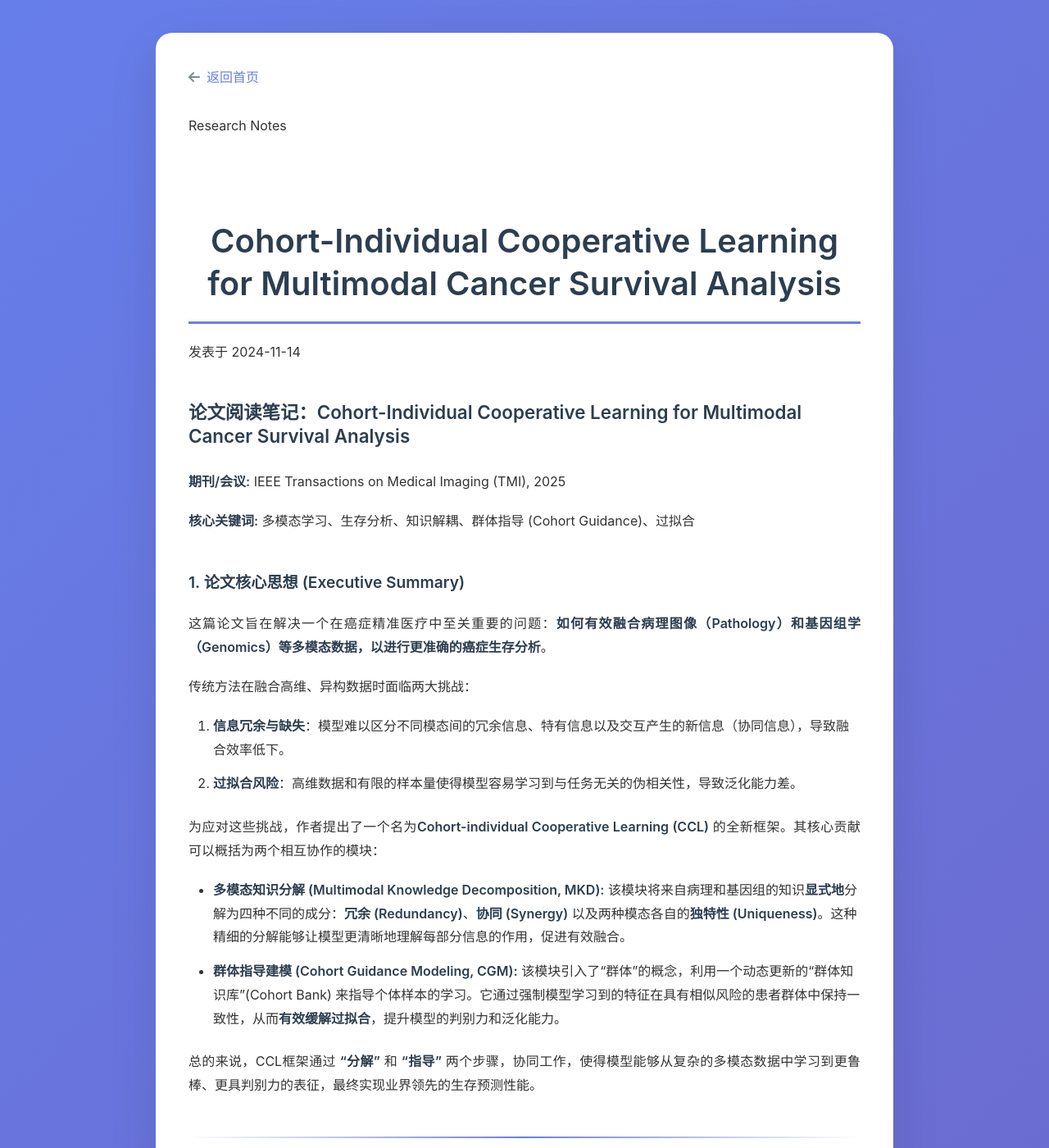
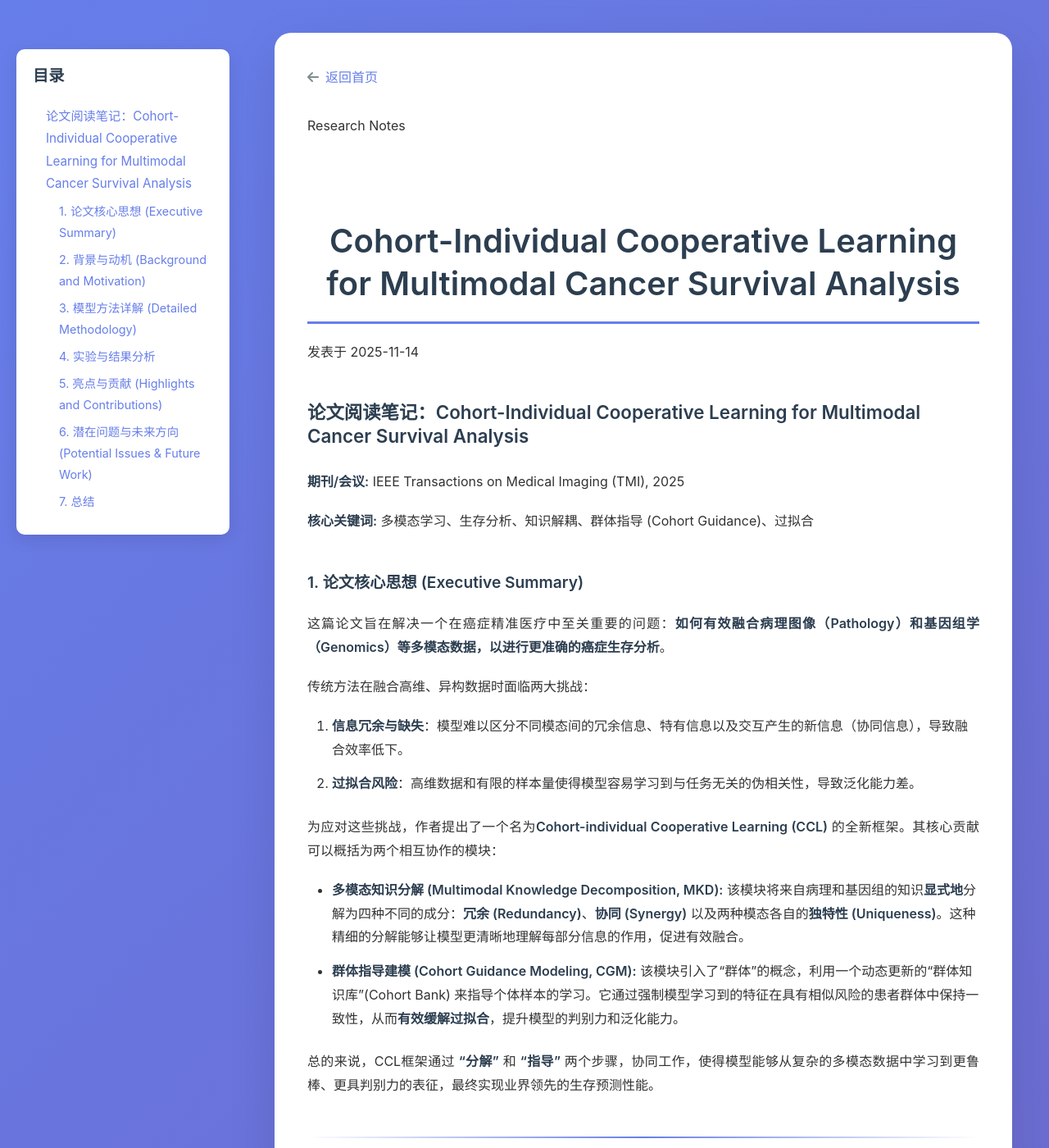
Before and after one commit to hangnum/hangnum.github.io, a Jekyll site: the page built from _posts/2025-11-14-cohort-individual-cooperative-learning.md, in a window 1280 px wide and 1400 px high. Shown: the whole window at 82% size. Built offline with Jekyll 4.4.1, drawn with Linux system fonts in a browser that asks for light colours; a style sheet for code colours, icons or effects is not loaded.

Commit message:
重构文章布局，添加目录导航，优化CSS样式以提升响应式设计

```diff
--- a/_layouts/post.html
+++ b/_layouts/post.html
@@ -2,6 +2,11 @@
 layout: default
 ---
 <div class="post-page">
+  <div class="post-layout">
+    <aside class="section-nav" id="post-section-nav" aria-label="文章目录">
+      <h3>目录</h3>
+      <ul class="toc-list"></ul>
+    </aside>
     <div class="post-container">
       <a href="{{ '/' | relative_url }}" class="back-link">
         <i class="fas fa-arrow-left"></i>
@@ -21,3 +26,47 @@ layout: default
       </article>
     </div>
   </div>
+</div>
+<script>
+document.addEventListener('DOMContentLoaded', () => {
+  const headings = document.querySelectorAll('.post-content h2, .post-content h3, .post-content h4');
+  const nav = document.querySelector('#post-section-nav');
+  if (!nav || headings.length === 0) {
+    if (nav) nav.style.display = 'none';
+    return;
+  }
+  const list = nav.querySelector('.toc-list');
+  const slugify = (text) => {
+    return text
+      .trim()
+      .toLowerCase()
+      .replace(/[\s]+/g, '-')
+      .replace(/[^a-z0-9\u4e00-\u9fa5\-]/g, '')
+      .replace(/-+/g, '-')
+      .replace(/^-|-$/g, '');
+  };
+  headings.forEach((heading, index) => {
+    if (!heading.id) {
+      const generated = slugify(heading.textContent);
+      heading.id = generated || `section-${index + 1}`;
+    }
+    const li = document.createElement('li');
+    const level = heading.tagName.toLowerCase();
+    const levelNumber = Number(level.replace('h', ''));
+    li.classList.add(`toc-level-${levelNumber}`);
+    const link = document.createElement('a');
+    link.href = `#${heading.id}`;
+    link.textContent = heading.textContent.trim();
+    link.addEventListener('click', (event) => {
+      const target = document.querySelector(link.getAttribute('href'));
+      if (target) {
+        event.preventDefault();
+        target.scrollIntoView({ behavior: 'smooth', block: 'start' });
+        history.replaceState(null, '', link.getAttribute('href'));
+      }
+    });
+    li.appendChild(link);
+    list.appendChild(li);
+  });
+});
+</script>
--- a/_posts/2024-11-14-cohort-individual-cooperative-learning.md
+++ b/_posts/2025-11-14-cohort-individual-cooperative-learning.md
@@ -3,7 +3,7 @@ layout: post
 title: "Cohort-Individual Cooperative Learning for Multimodal Cancer Survival Analysis"
 description: "论文阅读笔记：多模态癌症生存分析中的 Cohort-Individual Cooperative Learning 框架"
 category: Research Notes
-date: 2024-11-14 10:00:00 +0800
+date: 2025-11-14 10:00:00 +0800
 lang: zh-CN
 use_prism: true
 stylesheets:
--- a/assets/css/post.css
+++ b/assets/css/post.css
@@ -17,9 +17,17 @@ body {
     padding: 20px;
 }
 
+.post-layout {
+    display: grid;
+    grid-template-columns: 260px minmax(0, 1fr);
+    gap: 30px;
+    align-items: flex-start;
+}
+
 .post-container {
     max-width: 900px;
     margin: 0 auto;
+    width: 100%;
     padding: 40px;
     background: white;
     border-radius: 20px;
@@ -233,6 +241,7 @@ tr:hover {
 .section-nav ul {
     list-style: none;
     padding-left: 0;
+    margin: 0;
 }
 
 .section-nav li {
@@ -247,6 +256,31 @@ tr:hover {
 
 .section-nav a:hover {
     color: #764ba2;
+}
+
+.section-nav .toc-level-3 {
+    padding-left: 16px;
+    font-size: 0.95em;
+}
+
+.section-nav .toc-level-4 {
+    padding-left: 32px;
+    font-size: 0.9em;
+}
+
+@media (max-width: 1024px) {
+    .post-layout {
+        grid-template-columns: 1fr;
+    }
+
+    .section-nav {
+        position: static;
+        order: 2;
+    }
+
+    .post-container {
+        order: 1;
+    }
 }
 
 @media (max-width: 768px) {
```
Lines whose indentation alone changed are shown as unchanged.
